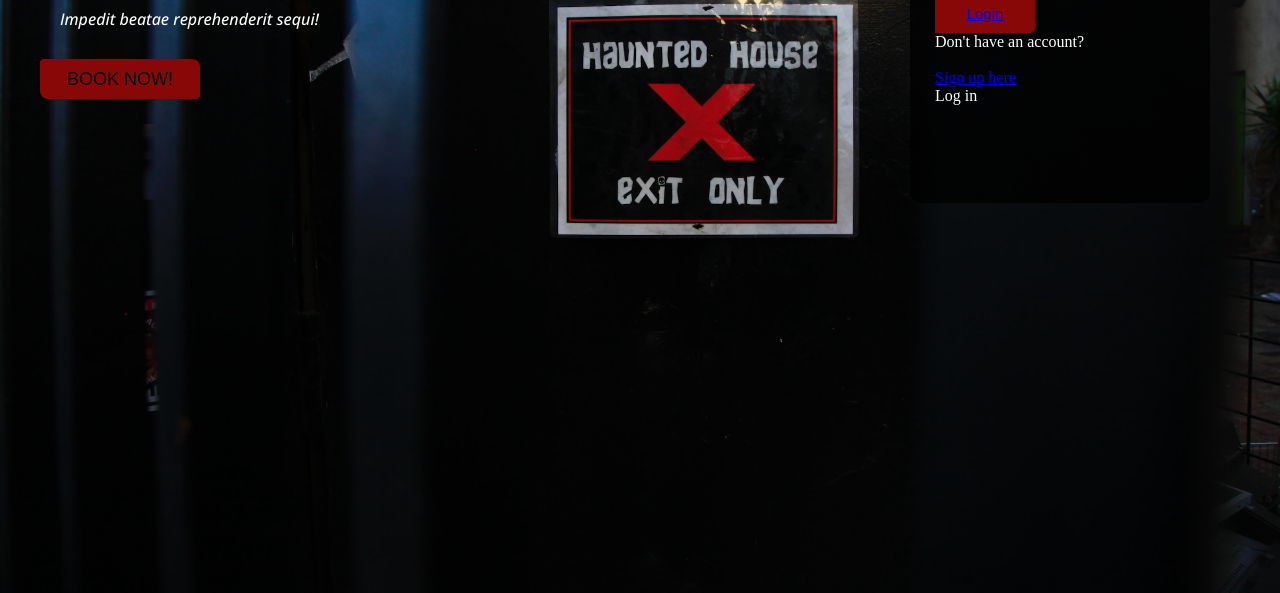
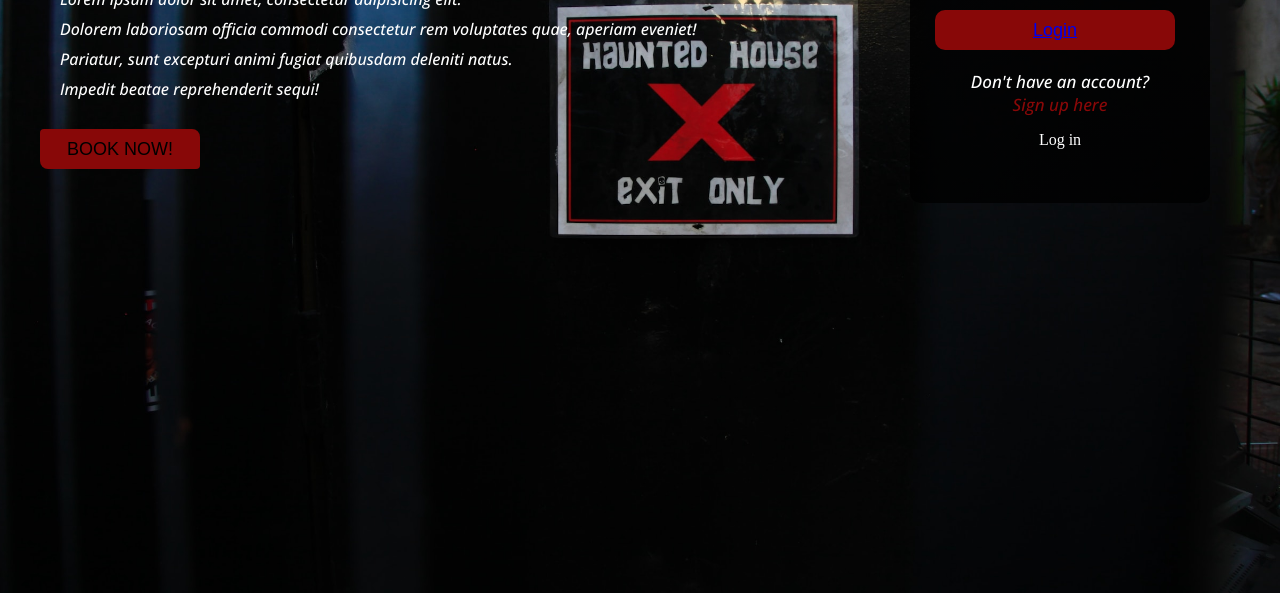
Before and after one commit to jesterotter/EscapeRoom, a plain HTML site: page index.html in a window 1280 px wide. Shown: the part 315-908 px from the top of the page. Drawn offline with nearby package versions, Linux system fonts and the light colour scheme.

Commit message:
day 3 strong

```diff
--- a/index.html
+++ b/index.html
@@ -46,8 +46,8 @@
                         <input type="email" name="email" placeholder="Enter your email address" >
                         <input type="password" name="" placeholder="Enter password here">
                         <button class="btn"><a href="#">Login</a></button>
-                        <p class="link">Don't have an account?</p><br>
-                        <a href="#">Sign up here</a>
+                        <p class="link">Don't have an account?<br>
+                        <a href="#">Sign up here</a></p>
                         <p class="liw">Log in</p>
                     </div>
 
--- a/style.css
+++ b/style.css
@@ -214,3 +214,41 @@
 }
 
 /*fix height padding issue just started*/
+.btn{
+    width: 240px;
+    height: 40px;
+    background: #880808;
+    border: none;
+    margin-top:30px;
+    font-size: 18px;
+    border-radius: 10px;
+    cursor: pointer;
+    color: white;
+
+}
+
+.btn:hover{
+    background: #fff;
+    color: #880808;
+    font-weight: 600;
+}
+
+.form .link{
+    font-family: 'Open sans', sans-serif;
+    font-size: 17px;
+    padding-top: 20px;
+    text-align: center;
+
+}
+
+.form .link a{
+    text-decoration: none;
+    color:#880808;
+}
+
+.liw{
+    padding-top: 15px;
+    padding-bottom: 10px;
+    text-align: center;
+
+}
```
